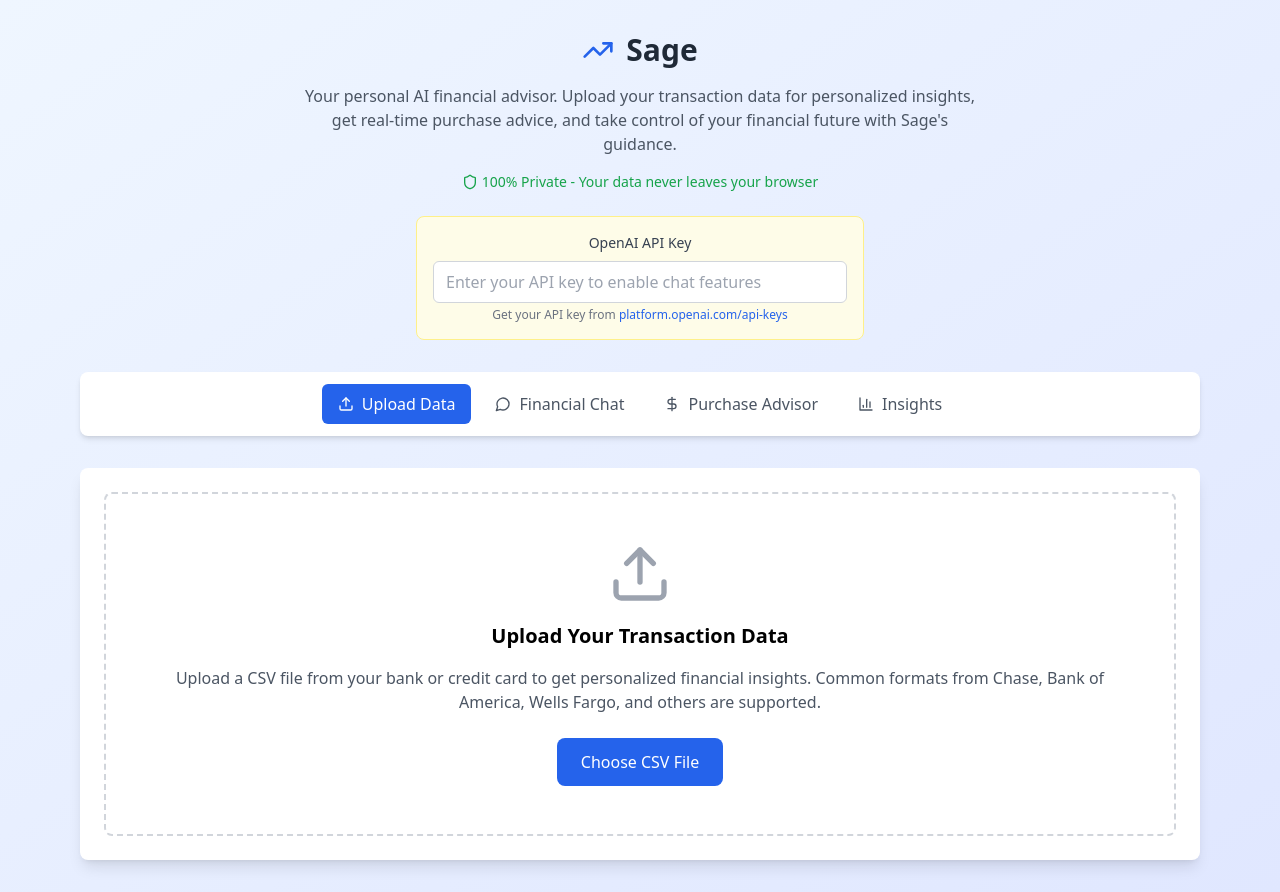
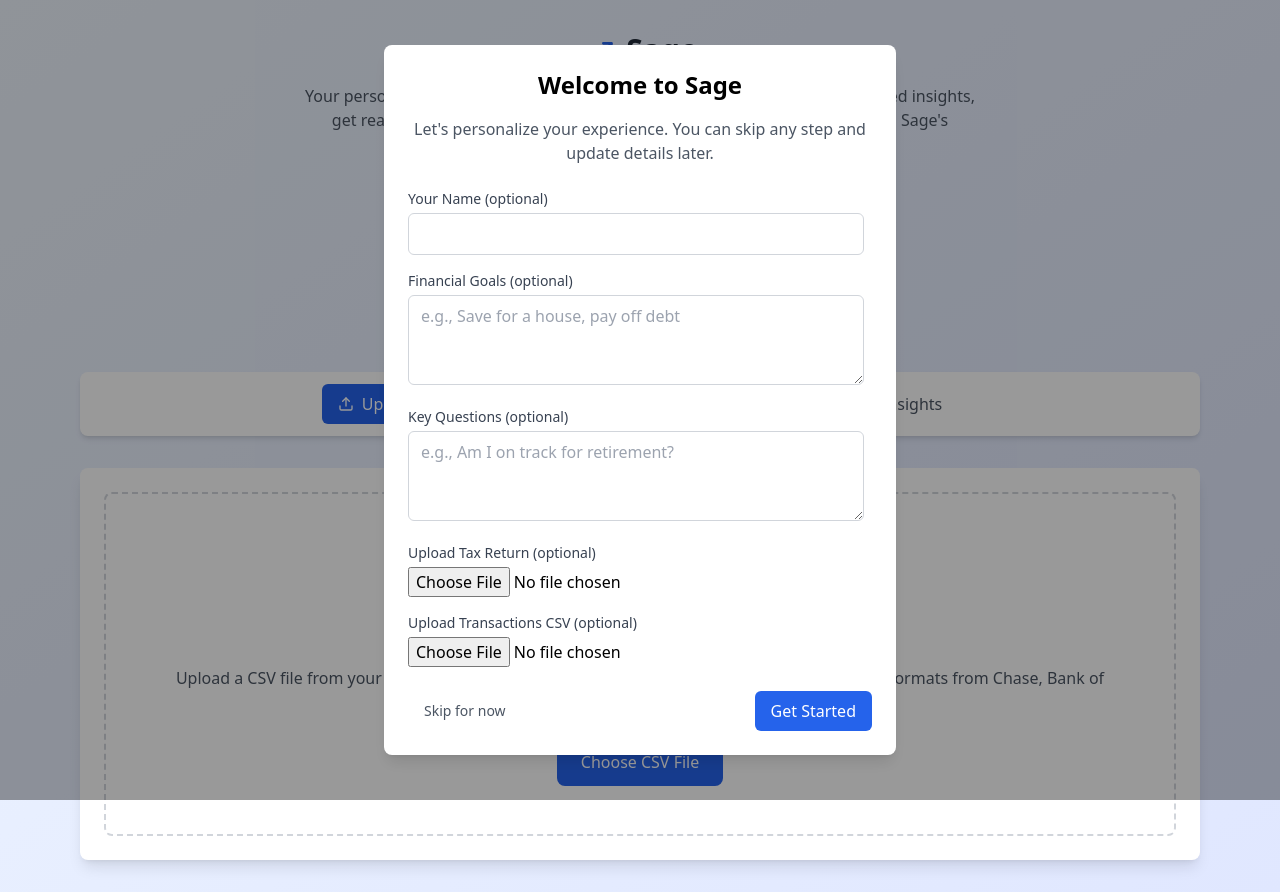
Before and after one commit to peterthelander/sage, a React (Vite) app: page / in a window 1280 px wide. Built offline with nearby package versions, Linux system fonts and the light colour scheme.

Commit message:
feat: add onboarding flow

```diff
--- a/src/FinancialAdvisor.jsx
+++ b/src/FinancialAdvisor.jsx
@@ -4,12 +4,26 @@
 import ChatTab from './components/ChatTab';
 import PurchaseAdvisorTab from './components/PurchaseAdvisorTab';
 import InsightsTab from './components/InsightsTab';
+import OnboardingModal from './components/OnboardingModal';
 import { parseCSV } from './utils/transactions';
 
 const FinancialAdvisor = () => {
   const [activeTab, setActiveTab] = useState('upload');
   const [transactions, setTransactions] = useState([]);
   const [chatHistory, setChatHistory] = useState([]);
+  const [showOnboarding, setShowOnboarding] = useState(() => {
+    if (typeof window !== 'undefined') {
+      return !localStorage.getItem('onboarded');
+    }
+    return true;
+  });
+  const [userProfile, setUserProfile] = useState(() => {
+    if (typeof window !== 'undefined') {
+      const stored = localStorage.getItem('onboardingData');
+      return stored ? JSON.parse(stored) : {};
+    }
+    return {};
+  });
   const [inputMessage, setInputMessage] = useState('');
   const [purchaseInput, setPurchaseInput] = useState('');
   const [isProcessing, setIsProcessing] = useState(false);
@@ -18,14 +32,22 @@
   const chatEndRef = useRef(null);
 
   useEffect(() => {
-    if (chatHistory.length === 0) {
+    if (!showOnboarding && chatHistory.length === 0) {
+      const namePart = userProfile.name ? ` ${userProfile.name}` : '';
+      const questionPart = userProfile.questions ? ` You mentioned you're interested in ${userProfile.questions}.` : '';
+      const goalsPart = userProfile.goals ? ` We'll work toward your goals: ${userProfile.goals}.` : '';
       setChatHistory([{
         type: 'assistant',
-        message: "Hello! I'm Sage, your AI financial advisor. Upload your transaction data to get started, or feel free to ask me any questions about managing your finances. I'm here to help you make informed financial decisions!",
+        message: `Hello${namePart}! I'm Sage, your AI financial advisor.${questionPart}${goalsPart} Upload your transaction data to get started, or feel free to ask me any questions about managing your finances. I'm here to help you make informed financial decisions!`,
         timestamp: new Date()
-      }]);
+      },
+      ...(transactions.length > 0 ? [{
+        type: 'system',
+        message: `Successfully loaded ${transactions.length} transactions from your CSV file. I can now provide personalized insights about your spending!`,
+        timestamp: new Date()
+      }] : [])]);
     }
-  }, []);
+  }, [showOnboarding]);
 
   useEffect(() => {
     chatEndRef.current?.scrollIntoView({ behavior: 'smooth' });
@@ -49,6 +71,16 @@
         setActiveTab('chat');
       };
       reader.readAsText(file);
+    }
+  };
+
+  const handleOnboardingComplete = (data) => {
+    const profile = { ...userProfile, ...data };
+    setUserProfile(profile);
+    setShowOnboarding(false);
+    if (typeof window !== 'undefined') {
+      localStorage.setItem('onboarded', 'true');
+      localStorage.setItem('onboardingData', JSON.stringify(profile));
     }
   };
 
@@ -218,6 +250,12 @@
 
   return (
     <div className="min-h-screen bg-gradient-to-br from-blue-50 to-indigo-100">
+      {showOnboarding && (
+        <OnboardingModal
+          onComplete={handleOnboardingComplete}
+          setTransactions={setTransactions}
+        />
+      )}
       <div className="container mx-auto px-4 py-8 max-w-6xl">
         <div className="text-center mb-8">
           <div className="flex items-center justify-center mb-4">
--- /dev/null
+++ b/src/components/OnboardingModal.jsx
@@ -0,0 +1,108 @@
+import React, { useState } from 'react';
+import { parseCSV } from '../utils/transactions';
+
+const OnboardingModal = ({ onComplete, setTransactions }) => {
+  const [taxFileName, setTaxFileName] = useState('');
+  const [transactionFileName, setTransactionFileName] = useState('');
+  const [name, setName] = useState('');
+  const [goals, setGoals] = useState('');
+  const [questions, setQuestions] = useState('');
+
+  const handleTaxUpload = (e) => {
+    const file = e.target.files[0];
+    if (file) {
+      setTaxFileName(file.name);
+    }
+  };
+
+  const handleTransactionUpload = (e) => {
+    const file = e.target.files[0];
+    if (file && file.type === 'text/csv') {
+      const reader = new FileReader();
+      reader.onload = (ev) => {
+        const parsed = parseCSV(ev.target.result);
+        setTransactions(parsed);
+      };
+      reader.readAsText(file);
+      setTransactionFileName(file.name);
+    }
+  };
+
+  const handleSubmit = (e) => {
+    e.preventDefault();
+    onComplete({ name, goals, questions, taxReturn: taxFileName });
+  };
+
+  return (
+    <div className="fixed inset-0 bg-black bg-opacity-40 flex items-center justify-center z-50">
+      <form onSubmit={handleSubmit} className="bg-white rounded-lg p-6 w-full max-w-lg shadow-lg">
+        <h2 className="text-2xl font-semibold mb-4 text-center">Welcome to Sage</h2>
+        <p className="text-gray-600 mb-6 text-center">
+          Let's personalize your experience. You can skip any step and update details later.
+        </p>
+        <div className="space-y-4 max-h-[70vh] overflow-y-auto pr-2">
+          <div>
+            <label className="block text-sm font-medium text-gray-700 mb-1">Your Name (optional)</label>
+            <input
+              type="text"
+              value={name}
+              onChange={(e) => setName(e.target.value)}
+              className="w-full border border-gray-300 rounded-md px-3 py-2"
+            />
+          </div>
+          <div>
+            <label className="block text-sm font-medium text-gray-700 mb-1">Financial Goals (optional)</label>
+            <textarea
+              value={goals}
+              onChange={(e) => setGoals(e.target.value)}
+              rows={3}
+              className="w-full border border-gray-300 rounded-md px-3 py-2"
+              placeholder="e.g., Save for a house, pay off debt"
+            />
+          </div>
+          <div>
+            <label className="block text-sm font-medium text-gray-700 mb-1">Key Questions (optional)</label>
+            <textarea
+              value={questions}
+              onChange={(e) => setQuestions(e.target.value)}
+              rows={3}
+              className="w-full border border-gray-300 rounded-md px-3 py-2"
+              placeholder="e.g., Am I on track for retirement?"
+            />
+          </div>
+          <div>
+            <label className="block text-sm font-medium text-gray-700 mb-1">Upload Tax Return (optional)</label>
+            <input type="file" accept=".pdf,.csv" onChange={handleTaxUpload} className="w-full" />
+            {taxFileName && (
+              <p className="text-xs text-gray-500 mt-1">Selected: {taxFileName}</p>
+            )}
+          </div>
+          <div>
+            <label className="block text-sm font-medium text-gray-700 mb-1">Upload Transactions CSV (optional)</label>
+            <input type="file" accept=".csv" onChange={handleTransactionUpload} className="w-full" />
+            {transactionFileName && (
+              <p className="text-xs text-gray-500 mt-1">Loaded: {transactionFileName}</p>
+            )}
+          </div>
+        </div>
+        <div className="mt-6 flex justify-between">
+          <button
+            type="button"
+            onClick={() => onComplete({})}
+            className="px-4 py-2 text-sm text-gray-600 hover:text-gray-800"
+          >
+            Skip for now
+          </button>
+          <button
+            type="submit"
+            className="bg-blue-600 text-white px-4 py-2 rounded-md hover:bg-blue-700"
+          >
+            Get Started
+          </button>
+        </div>
+      </form>
+    </div>
+  );
+};
+
+export default OnboardingModal;
```
